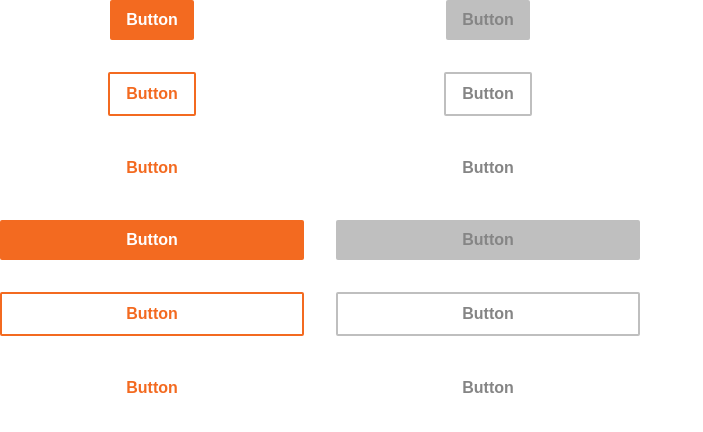
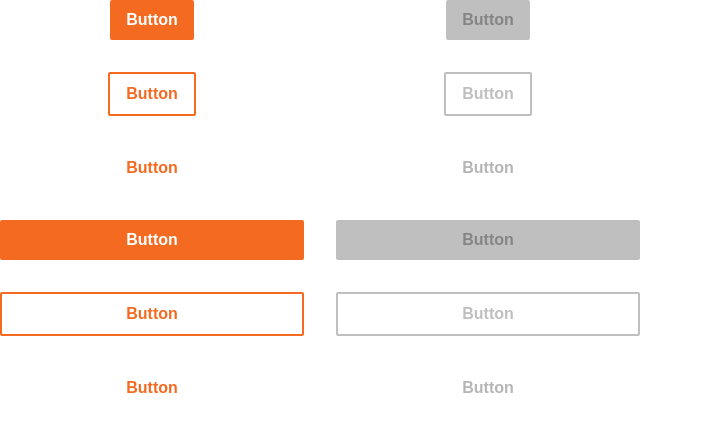
Before and after one commit to CodectiveOrg/recipes, a React (Vite) app: page / in a window 1280 px wide. Shown: the top 432 px of the page, without its empty margins (0-703 px from the left). Built offline with nearby package versions, Linux system fonts and the light colour scheme.

Commit message:
[FIX] styles and coponent

```diff
--- a/src/components/button/button.component.tsx
+++ b/src/components/button/button.component.tsx
@@ -1,5 +1,5 @@
 import {
-  type ButtonHTMLAttributes,
+  type CSSProperties,
   type ComponentProps,
   type MouseEvent,
   type ReactNode,
@@ -15,11 +15,11 @@ type Props = ComponentProps<"button"> & {
   className?: string;
   variant?: "contained" | "outlined" | "text";
   fullwidth?: boolean;
-} & ButtonHTMLAttributes<HTMLButtonElement>;
+};
 
 type Ripple = {
   key: number;
-  style: React.CSSProperties;
+  style: CSSProperties;
 };
 
 export default function ButtonComponent({
--- a/src/components/button/button.module.css
+++ b/src/components/button/button.module.css
@@ -1,12 +1,15 @@
 :root {
   --color-orange: hsl(21deg 90% 54% / 100%);
   --color-text: hsl(0deg 0% 100% / 100%);
+  --color-orange-border-hover-ouline-button: hsl(21deg 90% 54% / 80%);
   --color-orange-contained-hover: hsl(21deg 90% 54% / 80%);
+  --color-orange-border: hsl(21deg 90% 54% / 80%);
   --color-orange-hover: hsl(21deg 90% 54% / 8%);
-  --color-ripple: hsl(0deg 0% 100% / 24%);
-  --color-orange-border: hsl(21deg 90% 54% / 80%);
   --color-disabled-bg: hsl(0deg 0% 75% / 100%);
   --color-disabled-text: hsl(0deg 0% 52% / 100%);
+  --color-disabled-outline: hsl(0deg 0% 75% / 100%);
+  --color-disable-text-button: hsl(0deg 0% 71% / 100%);
+  --color-ripple: hsl(0deg 0% 100% / 40%);
 }
 
 .button {
@@ -24,6 +27,7 @@
   font-size: 16px;
   font-weight: 600;
 
+  letter-spacing: 0%;
   line-height: 24px;
 
   transition: 250ms;
@@ -62,13 +66,15 @@
 
     &:hover {
       background-color: var(--color-orange-hover);
+
+      border-color: var(--color-orange-border-hover-ouline-button);
     }
 
     &:disabled {
       background: none;
-      color: var(--color-disabled-text);
+      color: var(--color-disabled-outline);
 
-      border-color: var(--color-disabled-bg);
+      border-color: var(--color-disabled-outline);
     }
   }
 
@@ -82,7 +88,7 @@
 
     &:disabled {
       background: none;
-      color: var(--color-disabled-text);
+      color: var(--color-disable-text-button);
     }
   }
 
@@ -90,9 +96,9 @@
     background-color: var(--color-ripple);
 
     position: absolute;
-    z-index: 10;
+    z-index: 1;
 
-    border-radius: 50%;
+    border-radius: 999rem;
 
     animation: ripple-animation 600ms cubic-bezier(0.4, 0, 0.2, 1) forwards;
   }
```
